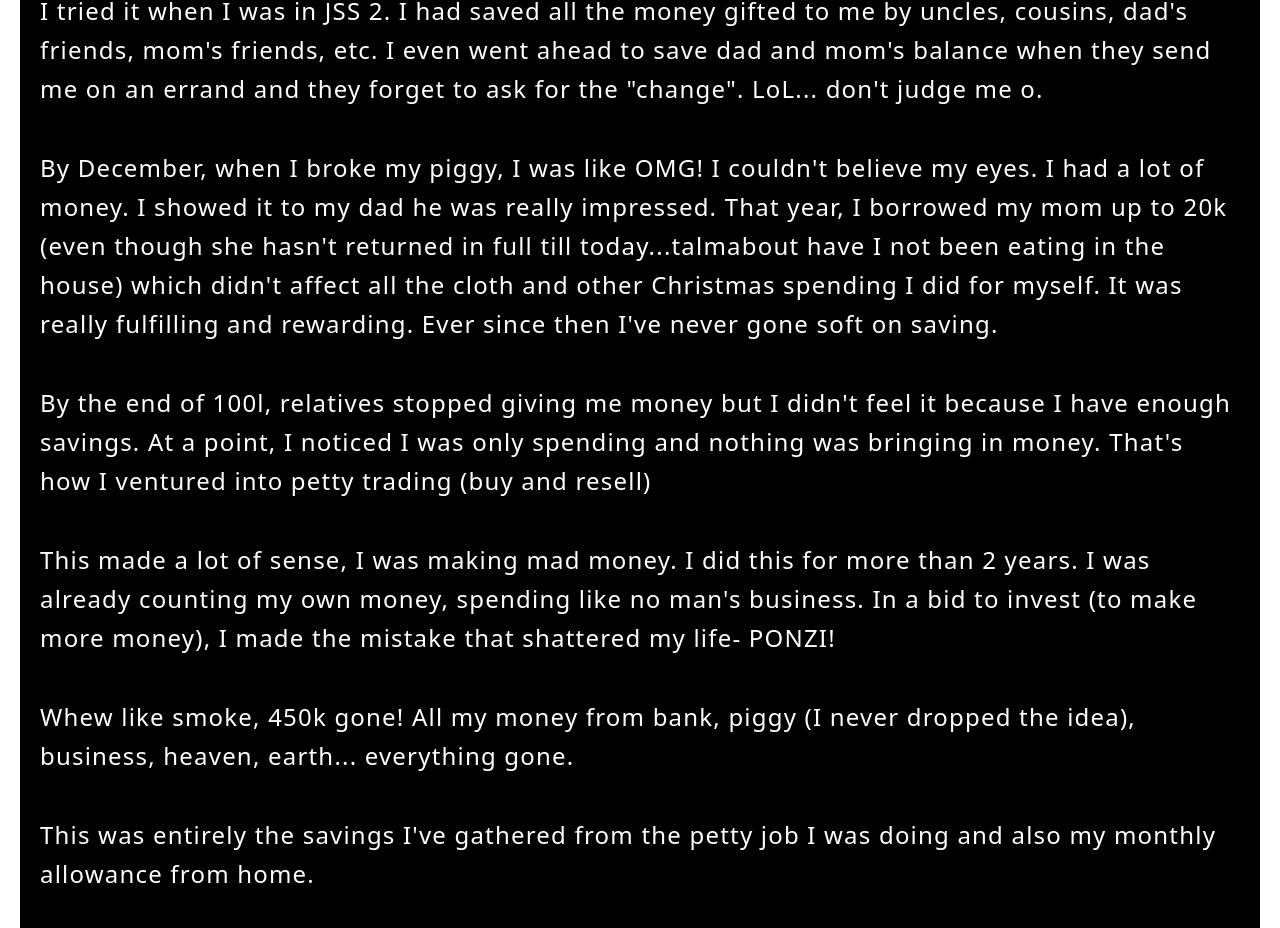
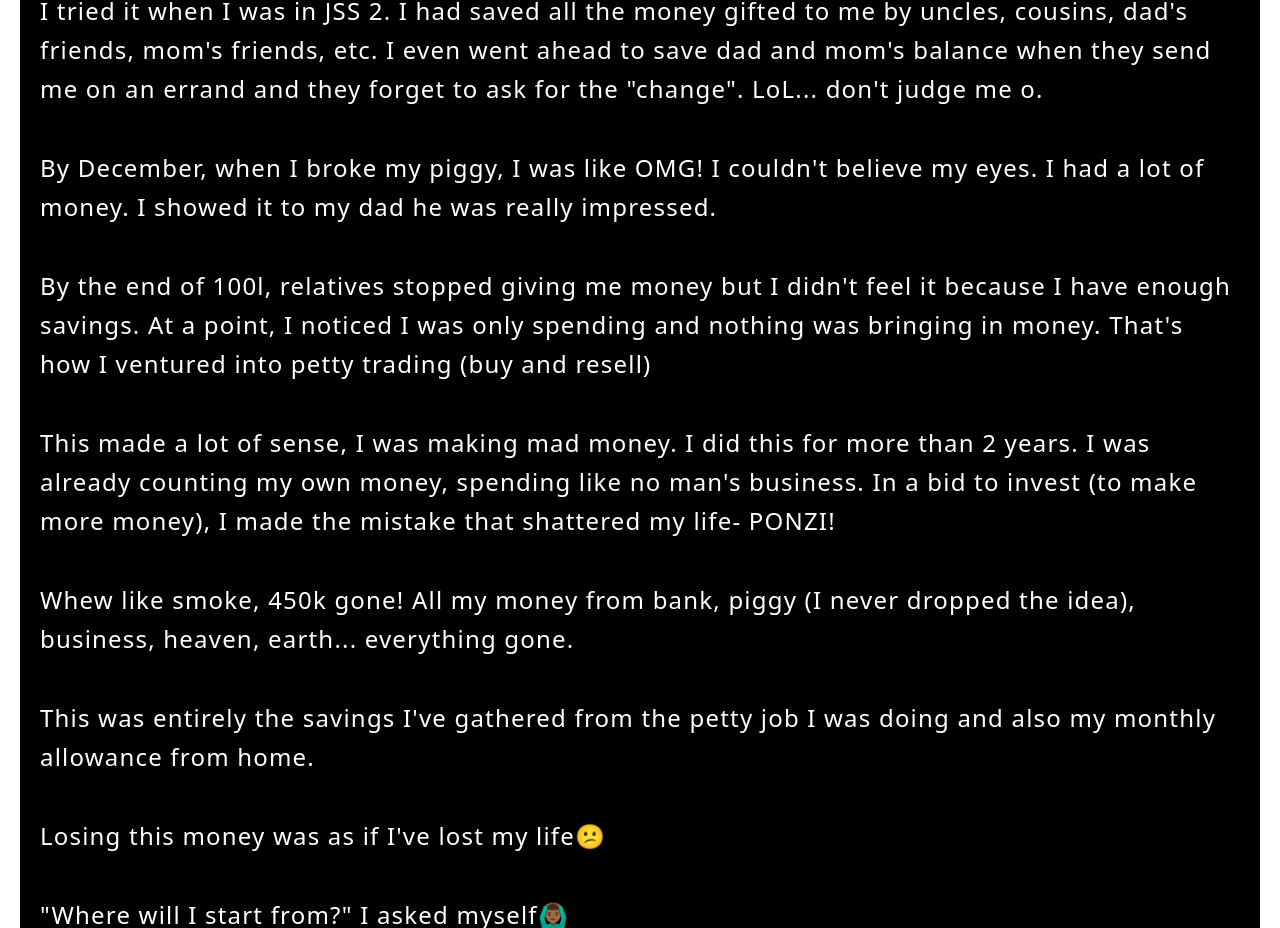
Before and after one commit to drisaden/victoria, a plain HTML site: page index.html in a window 1280 px wide. Shown: the part 2752-3680 px from the top of the page. Drawn offline with nearby package versions, Linux system fonts and the light colour scheme.

Commit message:
some contents delete

```diff
--- a/index.html
+++ b/index.html
@@ -132,12 +132,7 @@
                     judge
                     me o.</p>
                 <p class="py-5 leading-relaxed tracking-wider">By December, when I broke my piggy, I was like OMG! I
-                    couldn't believe my eyes. I had a lot of money. I showed it to my dad he was really impressed. That
-                    year, I borrowed my mom up to 20k (even though she hasn't returned in full till today...talmabout
-                    have I
-                    not been eating in the house) which didn't affect all the cloth and other Christmas spending I did
-                    for
-                    myself. It was really fulfilling and rewarding. Ever since then I've never gone soft on saving.
+                    couldn't believe my eyes. I had a lot of money. I showed it to my dad he was really impressed.
                 </p>
                 <p class="py-5 leading-relaxed tracking-wider">By the end of 100l, relatives stopped giving me money but
                     I
```
